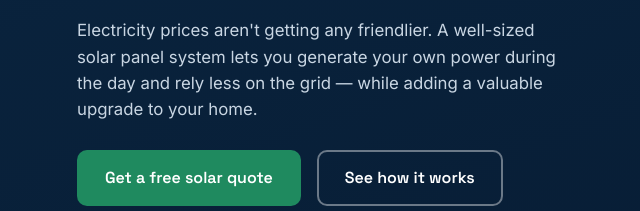
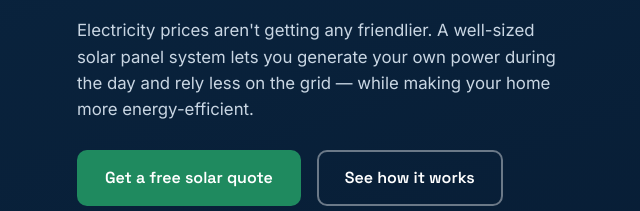
Before and after one commit to willhughesx/Solar-Wrexham, a plain HTML site: page files/index.html in a window 1280 px wide. Shown: the part 341-552 px from the top of the page, 17-657 px from the left. Drawn offline with Linux system fonts and the light colour scheme.

Commit message:
Revise hero text for clarity and impact
Updated text to emphasize energy efficiency benefits.

```diff
--- a/files/index.html
+++ b/files/index.html
@@ -57,7 +57,7 @@
         <h1>Lower your electricity bills with solar panels built for your roof</h1>
         <p class="hero-sub">
           Electricity prices aren't getting any friendlier. A well-sized solar panel system lets you generate
-          your own power during the day and rely less on the grid &mdash; while adding a valuable upgrade to your home.
+          your own power during the day and rely less on the grid &mdash; while making your home more energy-efficient.
         </p>
         <div class="hero-actions">
           <a href="#quote-form" class="btn btn-primary">Get a free solar quote</a>
```
